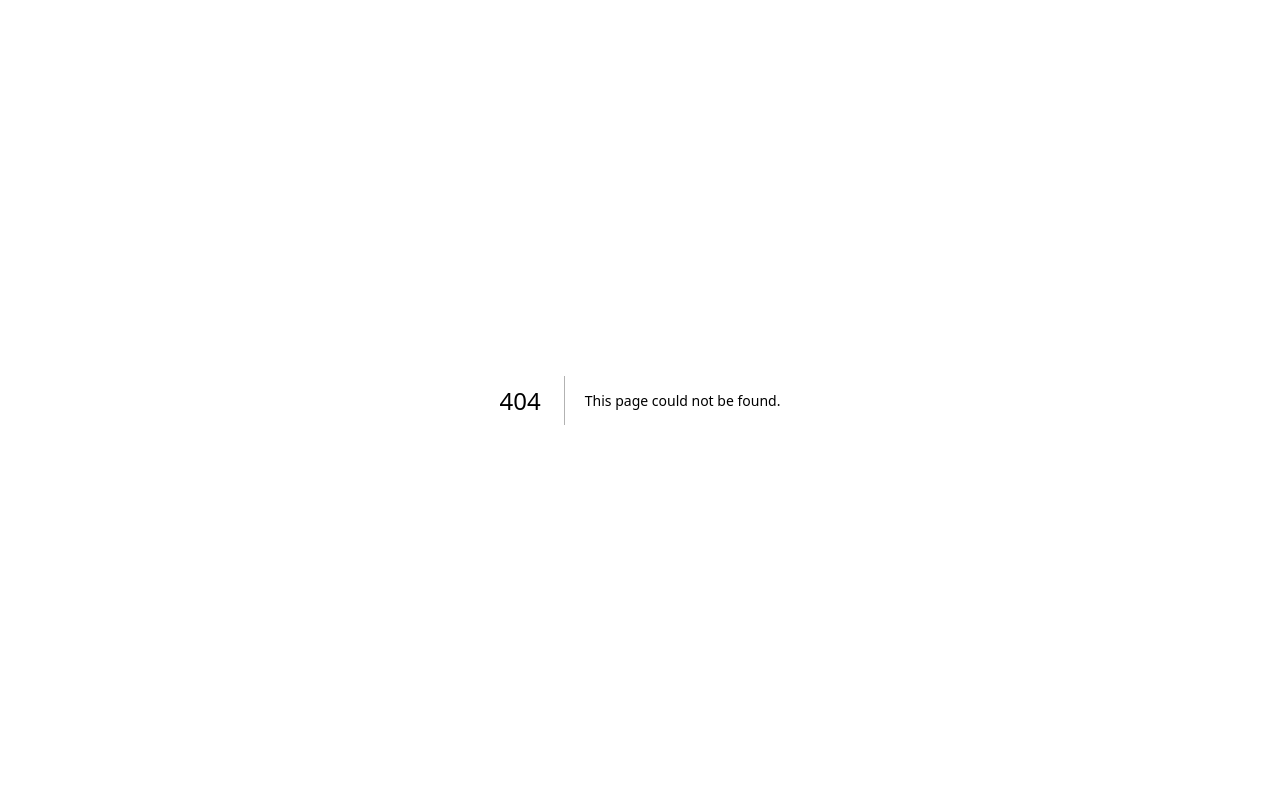
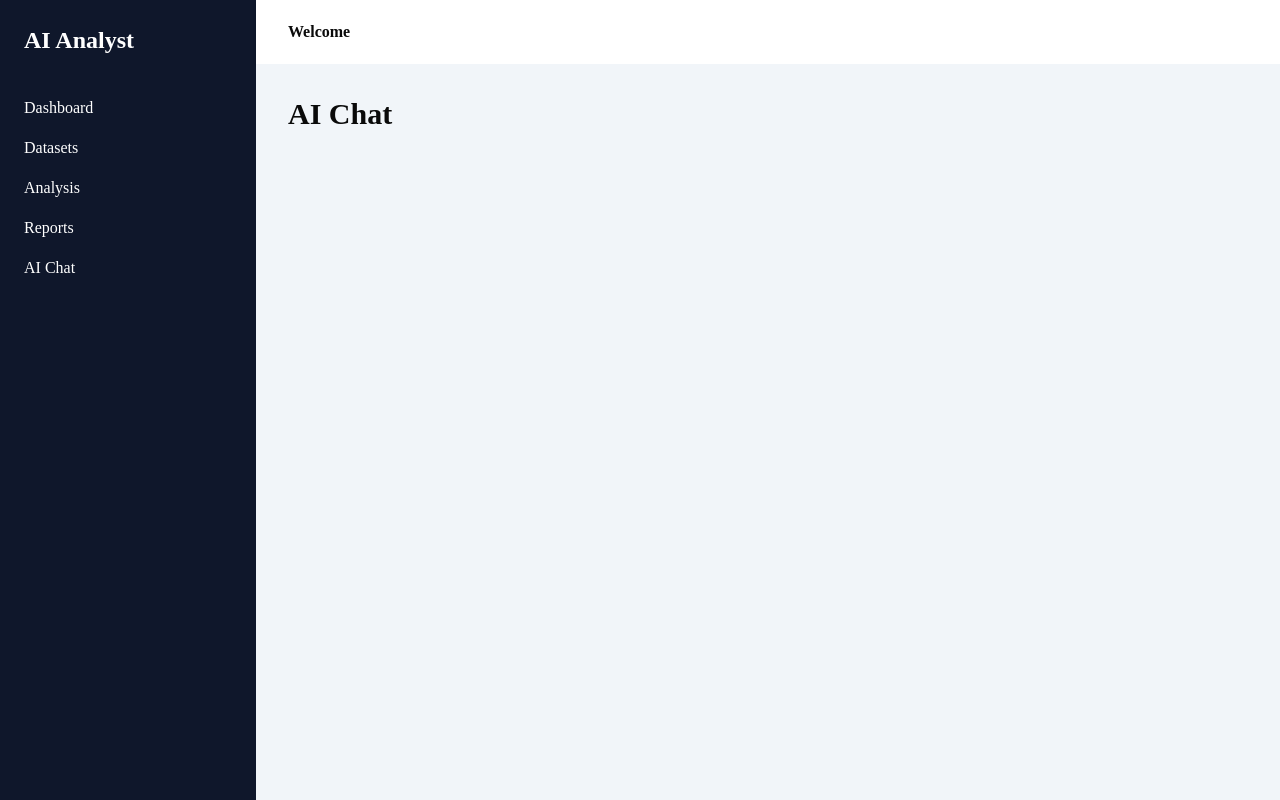
Before and after one commit to Hadi99999437/AI_Data_Analyst, a Next.js app in the folder frontend/: page /chat in a window 1280 px wide. Before the commit this address had no page. Built offline with nearby package versions, Linux system fonts and the light colour scheme.

Commit message:
feat: add ChatPage component with DashboardLayout

```diff
--- /dev/null
+++ b/frontend/src/app/chat/page.tsx
@@ -0,0 +1,19 @@
+import DashboardLayout from "@/components/layout/DashboardLayout";
+
+export default function ChatPage() {
+
+    return (
+
+        <DashboardLayout>
+
+            <h1 className="text-3xl font-bold mb-6">
+
+                AI Chat
+
+            </h1>
+
+        </DashboardLayout>
+
+    );
+
+}
```
